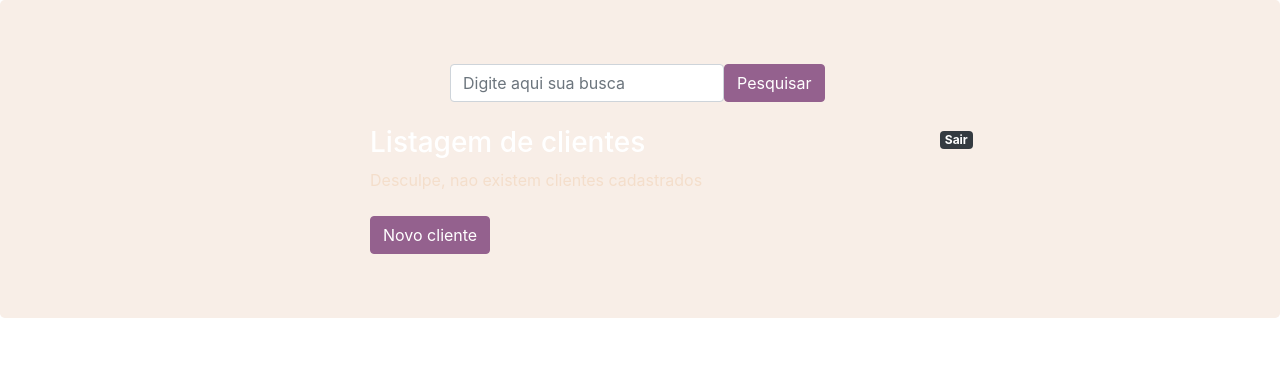
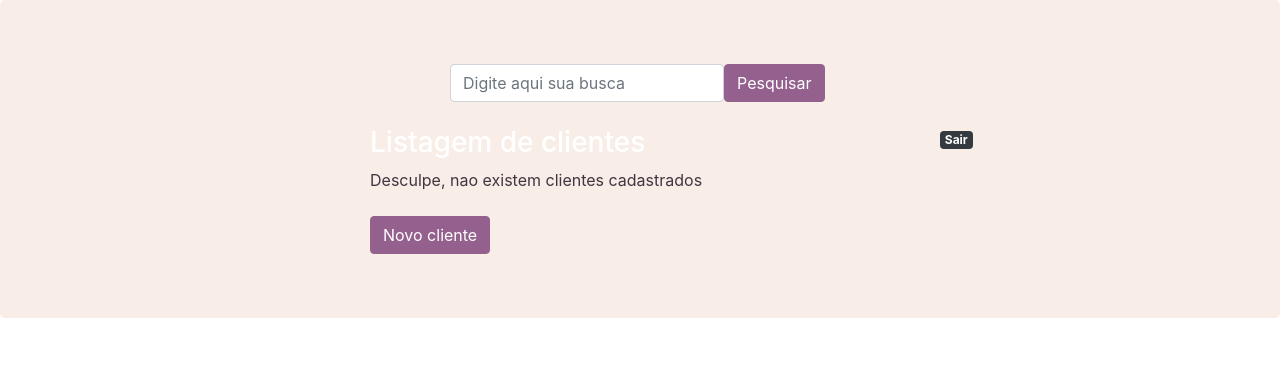
Before and after one commit to marcoaurelio18/Esoft_teste, a Django app: page /core in a window 1280 px wide. Shown: the part 80-469 px from the top of the page. Run offline with Django 3.2, Linux system fonts and the light colour scheme; a user stored in the database is signed in; data that the repository does not hold is empty; some libraries are stand-ins or nearby versions.

Commit message:
Update style.css

```diff
--- a/static/css1/style.css
+++ b/static/css1/style.css
@@ -125,7 +125,7 @@
 }
 
 .empty {
-    color: #F4DECB;
+    color: #403540;
 }
 
 .extra{
```
